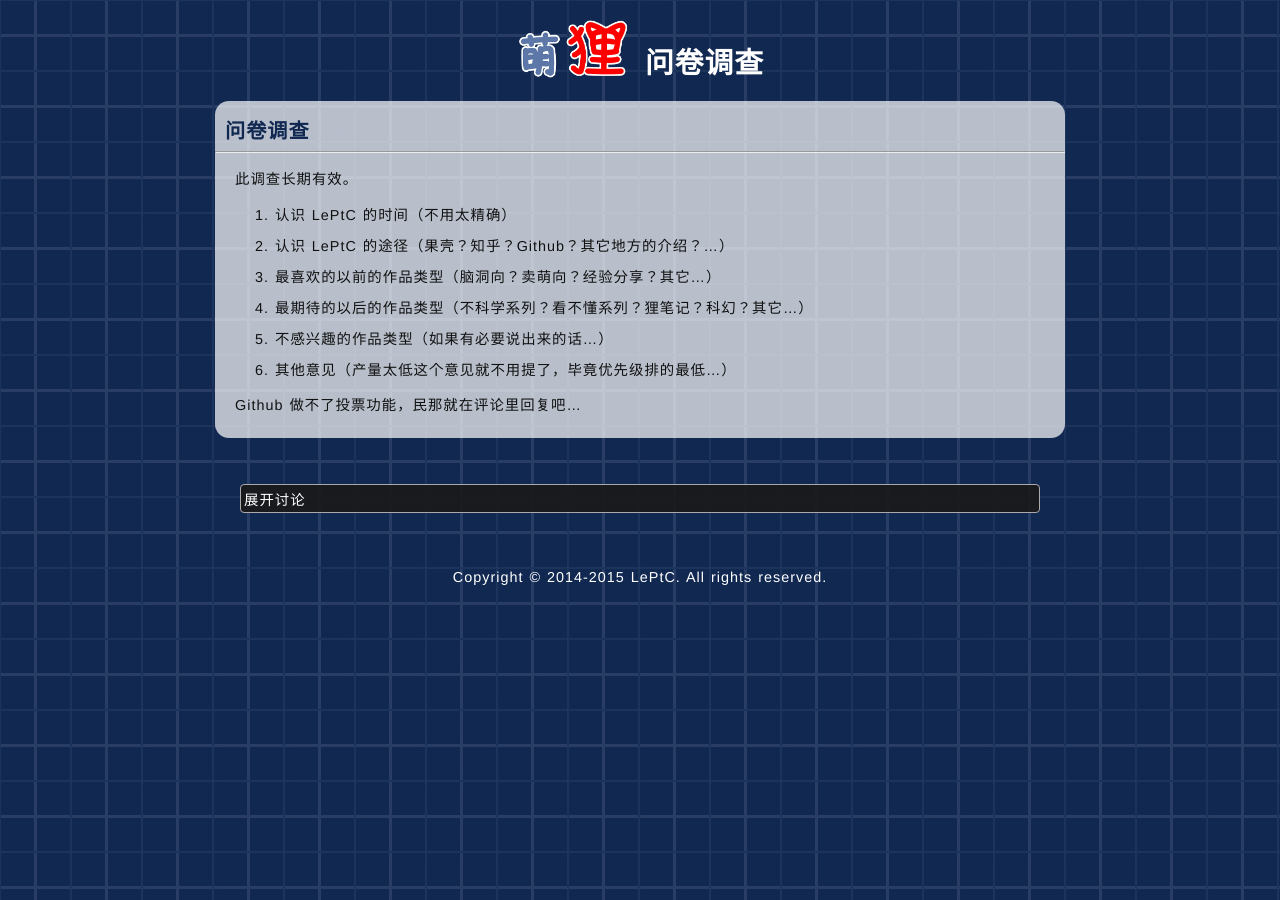
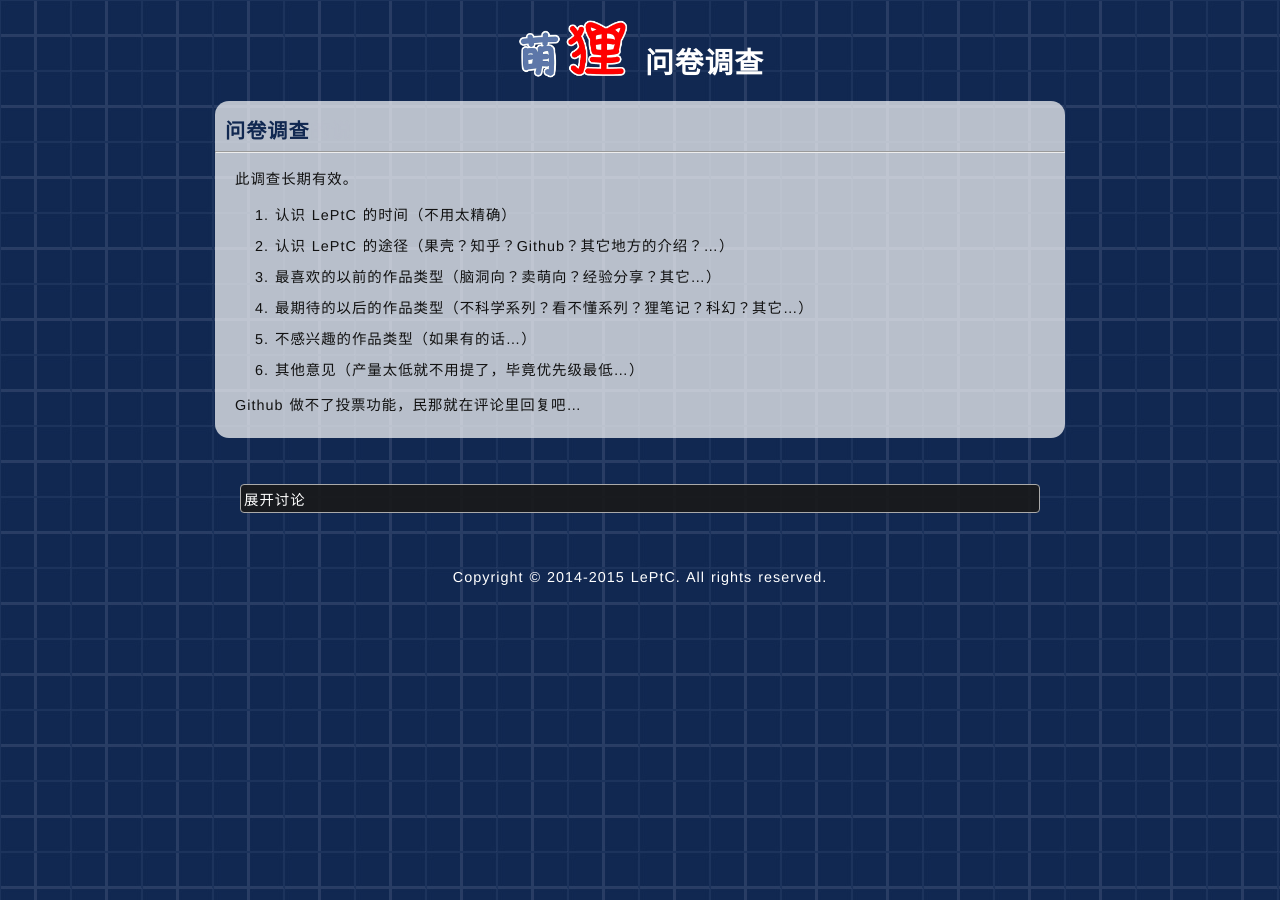
Before and after one commit to LePtC/LePtC.github.io, a Jekyll site: the page built from _posts/2015-05-24-questionnaire.html, in a window 1280 px wide. Built offline with Jekyll 4.4.1, drawn with Linux system fonts in a browser that asks for light colours; Markdown is read by kramdown in place of the engine named in the settings; formulas are drawn with MathJax 3; comment, search, counter and statistics services are not loaded.

Commit message:
update content

```diff
--- a/_includes/top.html
+++ b/_includes/top.html
@@ -8,7 +8,7 @@
   <li><a href="/notsci/index.html">不科学</a></li>
   <li><a href="/popsci/index.html">看不懂</a></li>
   <li><a href="/lenote/index.html">狸笔记</a></li>
-  <!-- <li><a href="/project/index.html">项目</a></li> -->
+  <!-- <li><a href="/project/index.html">项目/分享</a></li> -->
 </ul>
 </div>
 </div>
--- a/_posts/2015-05-24-questionnaire.html
+++ b/_posts/2015-05-24-questionnaire.html
@@ -12,8 +12,8 @@ title: 问卷调查
   <li>认识 LePtC 的途径（果壳？知乎？Github？其它地方的介绍？…）</li>
   <li>最喜欢的以前的作品类型（脑洞向？卖萌向？经验分享？其它…）</li>
   <li>最期待的以后的作品类型（不科学系列？看不懂系列？狸笔记？科幻？其它…）</li>
-  <li>不感兴趣的作品类型（如果有必要说出来的话…）</li>
-  <li>其他意见（产量太低这个意见就不用提了，毕竟优先级排的最低…）</li>
+  <li>不感兴趣的作品类型（如果有的话…）</li>
+  <li>其他意见（产量太低就不用提了，毕竟优先级最低…）</li>
 </ol>
   <p>Github 做不了投票功能，民那就在评论里回复吧…</p>
 </div>
```
